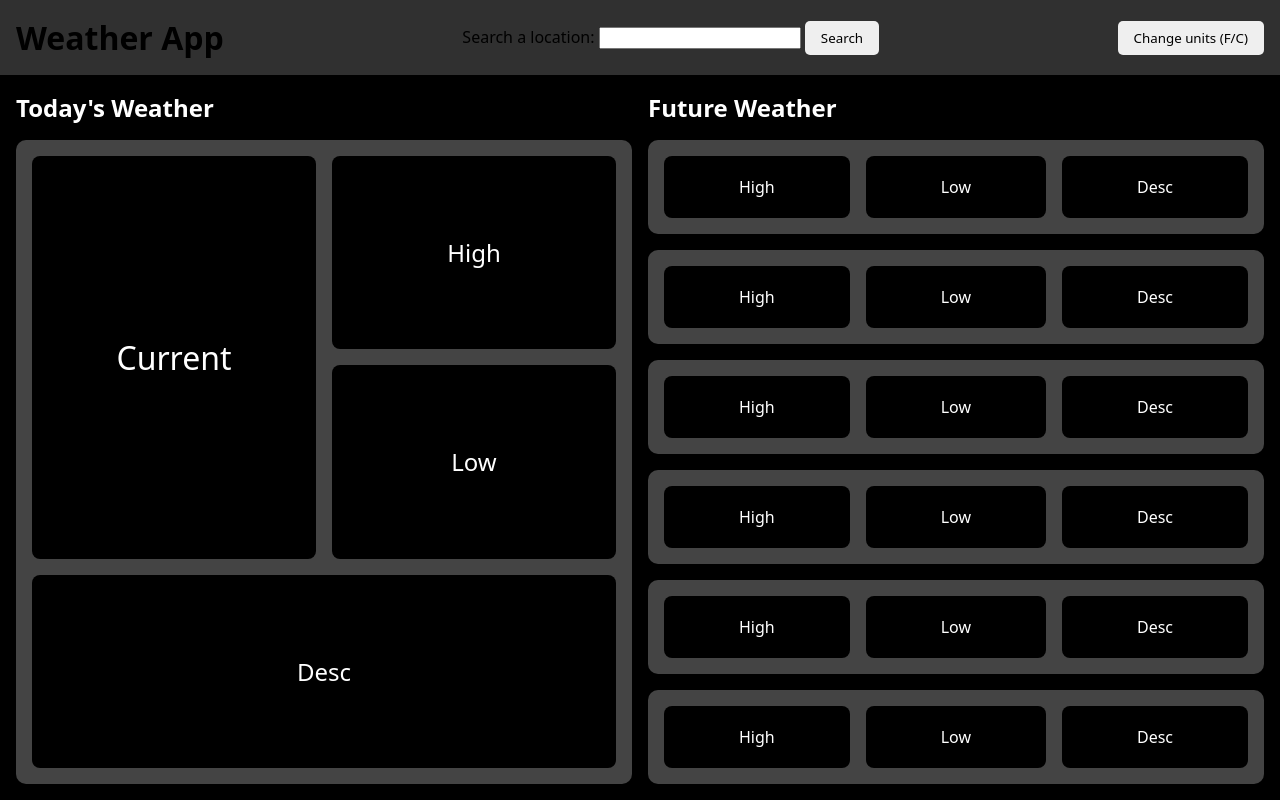
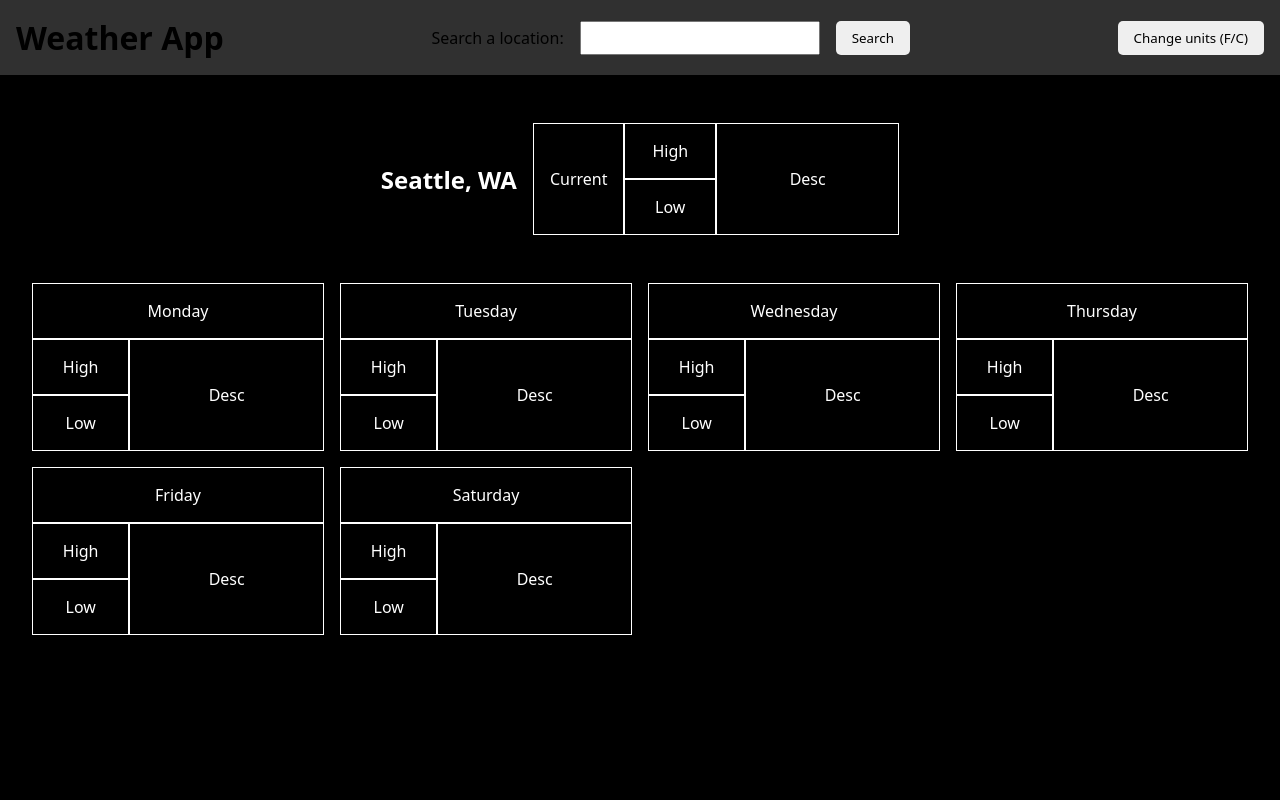
Before and after one commit to keyfeula/weather-app, a website built with webpack: page src/template.html in a window 1280 px wide. Built offline with nearby package versions, Linux system fonts and the light colour scheme.

Commit message:
Refactor layout of weather data display, add functionality in displayWeather to show dates for forecast days

```diff
--- a/src/index.js
+++ b/src/index.js
@@ -3,8 +3,10 @@ import "./style.css";
 const searchInput = document.getElementById("search");
 const searchBtn = document.querySelector(".search-btn");
 const unitsBtn = document.querySelector(".units-btn");
-const weatherCards = document.querySelectorAll(".weather-card");
+const weatherCards = document.querySelectorAll(".card");
+const locationHeading = document.querySelector("h2.location");
 let days = [];
+let location;
 let degreeUnits = "F";
 
 async function getWeather(location) {
@@ -26,6 +28,7 @@ async function getWeather(location) {
 
 function storeData(json) {
     days = [];
+    location = json.resolvedAddress;
     for (let i = 0; i < json.days.length; i++) {
         let currentDay = json.days[i];
         const day = {
@@ -40,19 +43,24 @@ function storeData(json) {
 }
 
 function displayWeather() {
+    locationHeading.textContent = location;
     for (let i = 0; i < weatherCards.length; i++) {
         let card = weatherCards[i];
         let day = days[i];
         if (i === 0) {
-            card.children[0].textContent = `Current: ${day.currentTemp.toFixed(0)} ${degreeUnits}`;
-            card.children[1].textContent = `High: ${day.maxTemp.toFixed(0)} ${degreeUnits}`;
-            card.children[2].textContent = `Low: ${day.minTemp.toFixed(0)} ${degreeUnits}`;
+            card.children[0].textContent = `Current: ${day.currentTemp.toFixed(0)} °${degreeUnits}`;
+            card.children[1].textContent = `High: ${day.maxTemp.toFixed(0)} °${degreeUnits}`;
+            card.children[2].textContent = `Low: ${day.minTemp.toFixed(0)} °${degreeUnits}`;
             card.children[3].textContent = day.desc;
         }
         else {
-            card.children[0].textContent = `High: ${day.maxTemp.toFixed(0)} ${degreeUnits}`;
-            card.children[1].textContent = `Low: ${day.minTemp.toFixed(0)} ${degreeUnits}`;
-            card.children[2].textContent = day.desc;
+            console.log("Date: " + day.date);
+            let dayOfWeek = new Date(day.date + "T00:00");
+            let dateArr = dayOfWeek.toString().split(" ");
+            card.children[0].textContent = `${dateArr[0]} ${dateArr[1]} ${dateArr[2]}`;
+            card.children[1].textContent = `High: ${day.maxTemp.toFixed(0)} °${degreeUnits}`;
+            card.children[2].textContent = `Low: ${day.minTemp.toFixed(0)} °${degreeUnits}`;
+            card.children[3].textContent = day.desc;
         }
     }
 }
--- a/src/style.css
+++ b/src/style.css
@@ -27,6 +27,20 @@ header {
     white-space: nowrap;
 }
 
+.search-container {
+    display: flex;
+    gap: 1rem;
+}
+
+.search-container label {
+    align-self: center;
+}
+
+input {
+    width: 15rem;
+    padding-left: 0.5rem;
+}
+
 button {
     padding: 0.5rem 1rem;
     border-radius: 5px;
@@ -37,58 +51,68 @@ main {
     background: #000000;
     flex-grow: 1;
     display: flex;
+    flex-direction: column;
+    padding: 2rem 1rem;
+    justify-content: flex-start;
+    gap: 1rem;
+    color: white;
+}
+
+.current-container {
+    display: flex;
+    gap: 1rem;
+    justify-content: center;
+    align-items: center;
+    padding: 1rem;
+}
+
+.current-container h2 {
+    align-self: center;
+}
+
+.current-card {
+    display: grid;
+    grid-template-rows: 1fr 1fr;
+    grid-template-columns: 1fr 1fr 2fr;
+}
+
+.card > div {
+    border: 1px solid white;
+    padding: 1rem;
+    display: flex;
+    justify-content: center;
+    align-items: center;
+}
+
+.current-temp {
+    grid-area: 1 / 1 / 3 / 2;
+}
+
+.current-desc {
+    grid-area: 1 / 3 / 3 / 4;
+}
+
+.forecast-container {
+    display: grid;
+    grid-template-columns: repeat(auto-fit, minmax(15rem, 1fr));
     gap: 1rem;
     padding: 1rem;
 }
 
-main > div {
-    background: #000000;
-    color: #ffffff;
-    border-radius: 10px;
-    width: 50%;
-    display: flex;
-    flex-direction: column;
-    gap: 1rem;
+.forecast-card {
+    display: grid;
+    grid-template-rows: 1fr 1fr 1fr;
+    grid-template-columns: 1fr 2fr;
 }
 
-.current {
-    display: grid;
-    grid-template-rows: 1fr 1fr 1fr;
-    grid-template-columns: 1fr 1fr;
-    gap: 1rem;
-    font-size: 1.5rem;
+.date {
+    grid-area: 1 / 1 / 2 / 3;
 }
 
-.current .current-temp {
-    grid-area: 1 / 1 / 3 / 2;
-    font-size: 2rem;
+.forecast-high, .forecast-low {
+    white-space: nowrap;
 }
 
-.current .description {
-    grid-area: 3 / 1 / 4 / 3;
+.forecast-desc {
+    grid-area: 2 / 2 / 4 / 3;
 }
-
-.weather-card {
-    background: var(--card-bg-color);
-    border-radius: 10px;
-    padding: 1rem;
-    flex-grow: 1;
-}
-
-.day {
-    display: flex;
-    gap: 1rem;
-}
-
-.day > div {
-    flex-grow: 1;
-}
-
-.weather-card > div {
-    background: #000000;
-    display: flex;
-    justify-content: center;
-    align-items: center;
-    border-radius: 8px;
-    padding: 1rem;
-}
--- a/src/template.html
+++ b/src/template.html
@@ -16,45 +16,50 @@
         </header>
         <main>
             <div class="current-container">
-                <h2>Today's Weather</h2>
-                <div class="current weather-card">
+                <h2 class="location">Seattle, WA</h2>
+                <div class="current-card card">
                     <div class="current-temp">Current</div>
-                    <div class="high-temp">High</div>
-                    <div class="low-temp">Low</div>
-                    <div class="description">Desc</div>
+                    <div class="current-high">High</div>
+                    <div class="current-low">Low</div>
+                    <div class="current-desc">Desc</div>
                 </div>
             </div>
             <div class="forecast-container">
-                <h2>Future Weather</h2>
-                <div class="day weather-card">
-                    <div class="high-temp">High</div>
-                    <div class="low-temp">Low</div>
-                    <div class="description">Desc</div>
+                <div class="forecast-card card" id="day-1">
+                    <div class="date">Monday</div>
+                    <div class="forecast-high">High</div>
+                    <div class="forecast-low">Low</div>
+                    <div class="forecast-desc">Desc</div>
                 </div>
-                <div class="day weather-card">
-                    <div class="high-temp">High</div>
-                    <div class="low-temp">Low</div>
-                    <div class="description">Desc</div>
+                <div class="forecast-card card" id="day-2">
+                    <div class="date">Tuesday</div>
+                    <div class="forecast-high">High</div>
+                    <div class="forecast-low">Low</div>
+                    <div class="forecast-desc">Desc</div>
                 </div>
-                <div class="day weather-card">
-                    <div class="high-temp">High</div>
-                    <div class="low-temp">Low</div>
-                    <div class="description">Desc</div>
+                <div class="forecast-card card" id="day-3">
+                    <div class="date">Wednesday</div>
+                    <div class="forecast-high">High</div>
+                    <div class="forecast-low">Low</div>
+                    <div class="forecast-desc">Desc</div>
                 </div>
-                <div class="day weather-card">
-                    <div class="high-temp">High</div>
-                    <div class="low-temp">Low</div>
-                    <div class="description">Desc</div>
+                <div class="forecast-card card" id="day-4">
+                    <div class="date">Thursday</div>
+                    <div class="forecast-high">High</div>
+                    <div class="forecast-low">Low</div>
+                    <div class="forecast-desc">Desc</div>
                 </div>
-                <div class="day weather-card">
-                    <div class="high-temp">High</div>
-                    <div class="low-temp">Low</div>
-                    <div class="description">Desc</div>
+                <div class="forecast-card card" id="day-5">
+                    <div class="date">Friday</div>
+                    <div class="forecast-high">High</div>
+                    <div class="forecast-low">Low</div>
+                    <div class="forecast-desc">Desc</div>
                 </div>
-                <div class="day weather-card">
-                    <div class="high-temp">High</div>
-                    <div class="low-temp">Low</div>
-                    <div class="description">Desc</div>
+                <div class="forecast-card card" id="day-6">
+                    <div class="date">Saturday</div>
+                    <div class="forecast-high">High</div>
+                    <div class="forecast-low">Low</div>
+                    <div class="forecast-desc">Desc</div>
                 </div>
             </div>
         </main>
```
